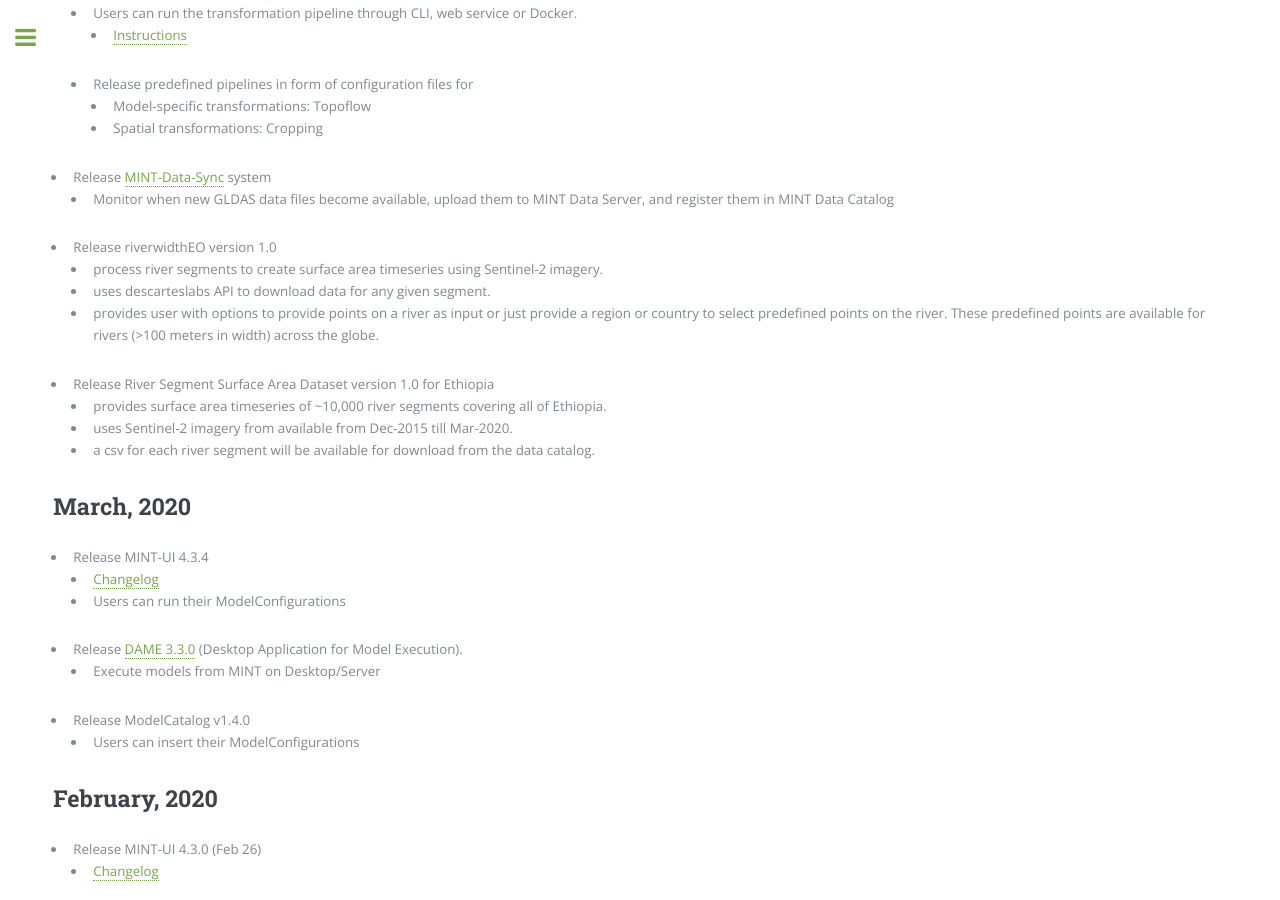
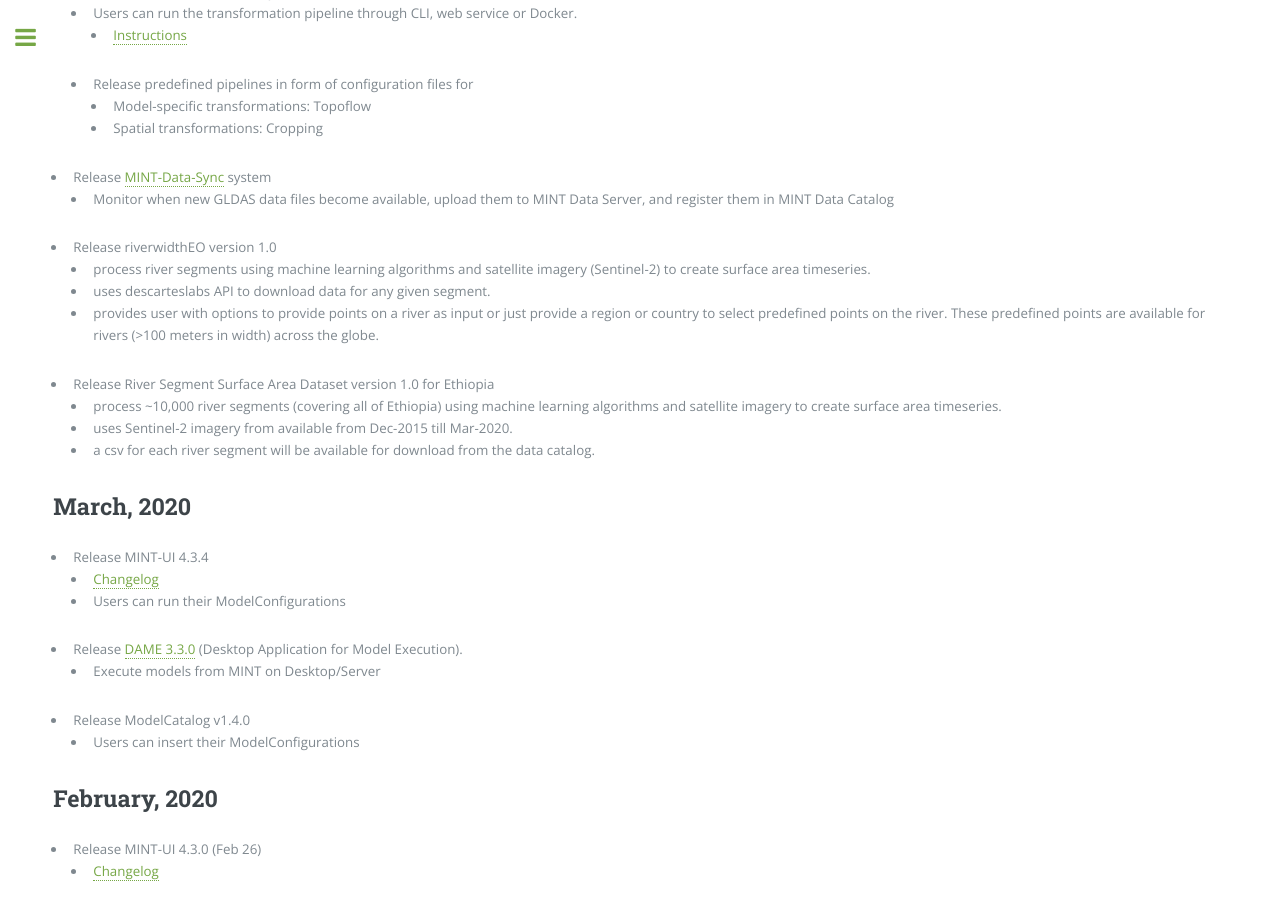
Before and after one commit to KnowledgeCaptureAndDiscovery/MINT, a Jekyll site: the page built from releases.md, in a window 1280 px wide and 900 px high, scrolled down 669 px. Built offline with Jekyll 4.4.1, drawn with Linux system fonts in a browser that asks for light colours.

Commit message:
update april notes for remote sensing

```diff
--- a/releases.md
+++ b/releases.md
@@ -25,12 +25,12 @@
   * Monitor when new GLDAS data files become available, upload them to MINT Data Server, and register them in MINT Data Catalog
 
 * Release riverwidthEO version 1.0
-  * process river segments to create surface area timeseries using Sentinel-2 imagery.
+  * process river segments using machine learning algorithms and satellite imagery (Sentinel-2) to create surface area timeseries.
   * uses descarteslabs API to download data for any given segment.
   * provides user with options to provide points on a river as input or just provide a region or country to select predefined points on the river. These predefined points are available for rivers (>100 meters in width) across the globe.
 
 * Release River Segment Surface Area Dataset version 1.0 for Ethiopia
-  * provides surface area timeseries of ~10,000 river segments covering all of Ethiopia.
+  * process ~10,000 river segments (covering all of Ethiopia) using machine learning algorithms and satellite imagery to create surface area timeseries.
   * uses Sentinel-2 imagery from available from Dec-2015 till Mar-2020.
   * a csv for each river segment will be available for download from the data catalog.
 
```
